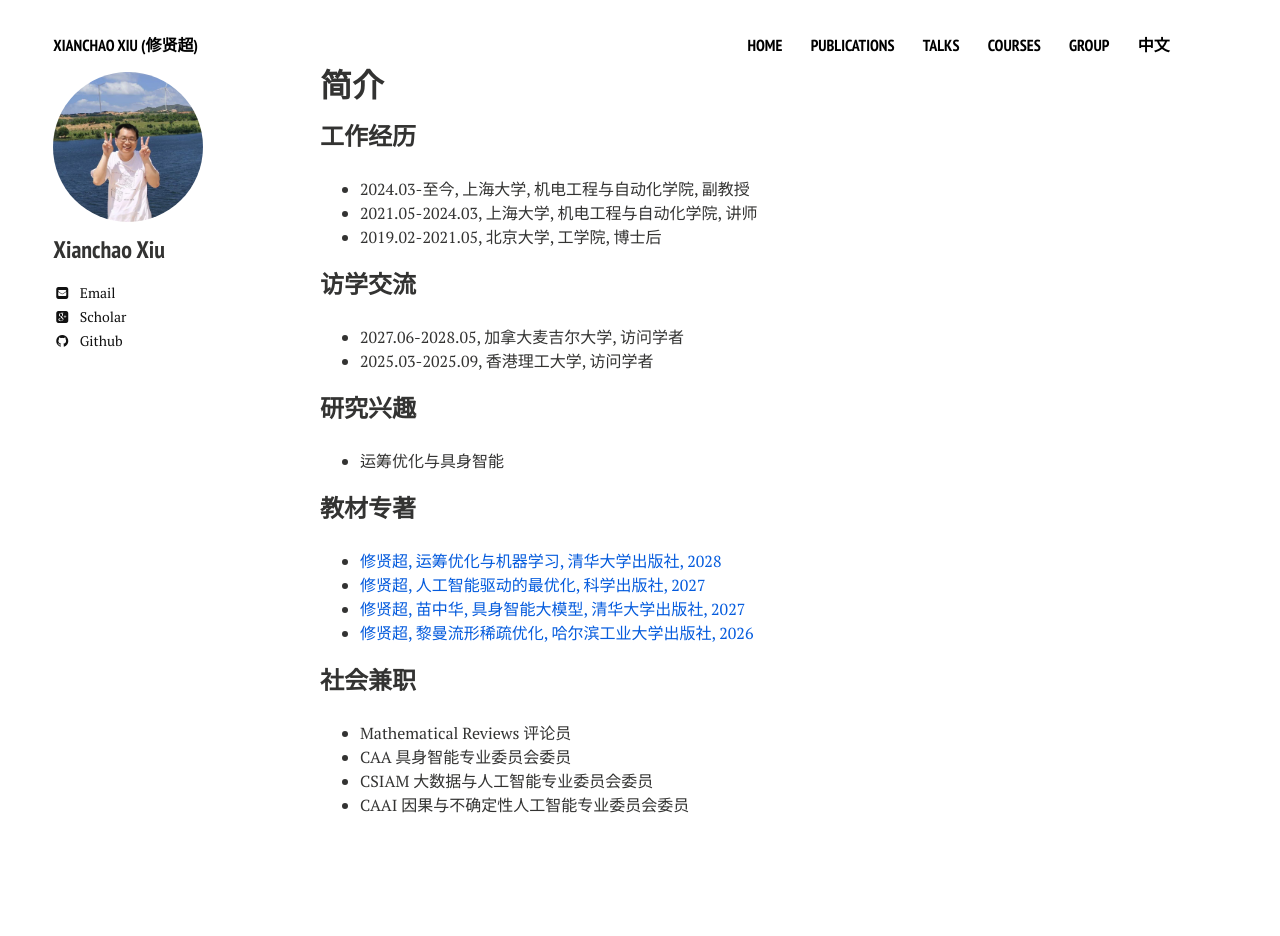
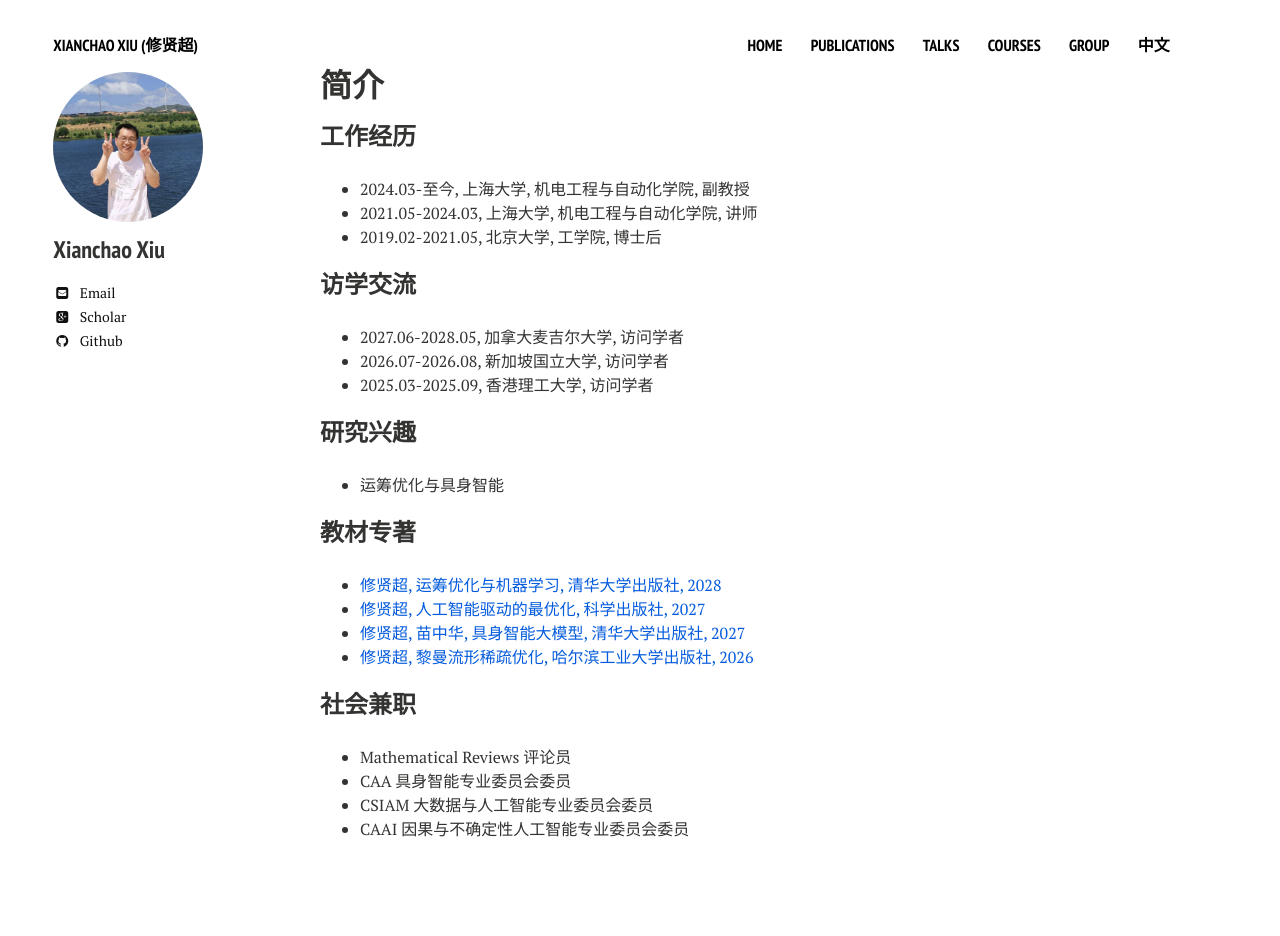
Before and after one commit to xianchaoxiu/xianchaoxiu.github.io, a Jekyll site: the page built from chinese/index.md, in a window 1280 px wide. Built offline with Jekyll 4.4.1, drawn with Linux system fonts in a browser that asks for light colours; nearby versions of some CDN libraries; before the commit the page ends 912 px from its top, so only the background shows below that.

Commit message:
Update index.md

```diff
--- a/chinese/index.md
+++ b/chinese/index.md
@@ -15,6 +15,7 @@ share: false
 
 ### 访学交流
 * 2027.06-2028.05, 加拿大麦吉尔大学, 访问学者 <br>
+* 2026.07-2026.08, 新加坡国立大学, 访问学者 <br>
 * 2025.03-2025.09, 香港理工大学, 访问学者 <br>
 
 
```
